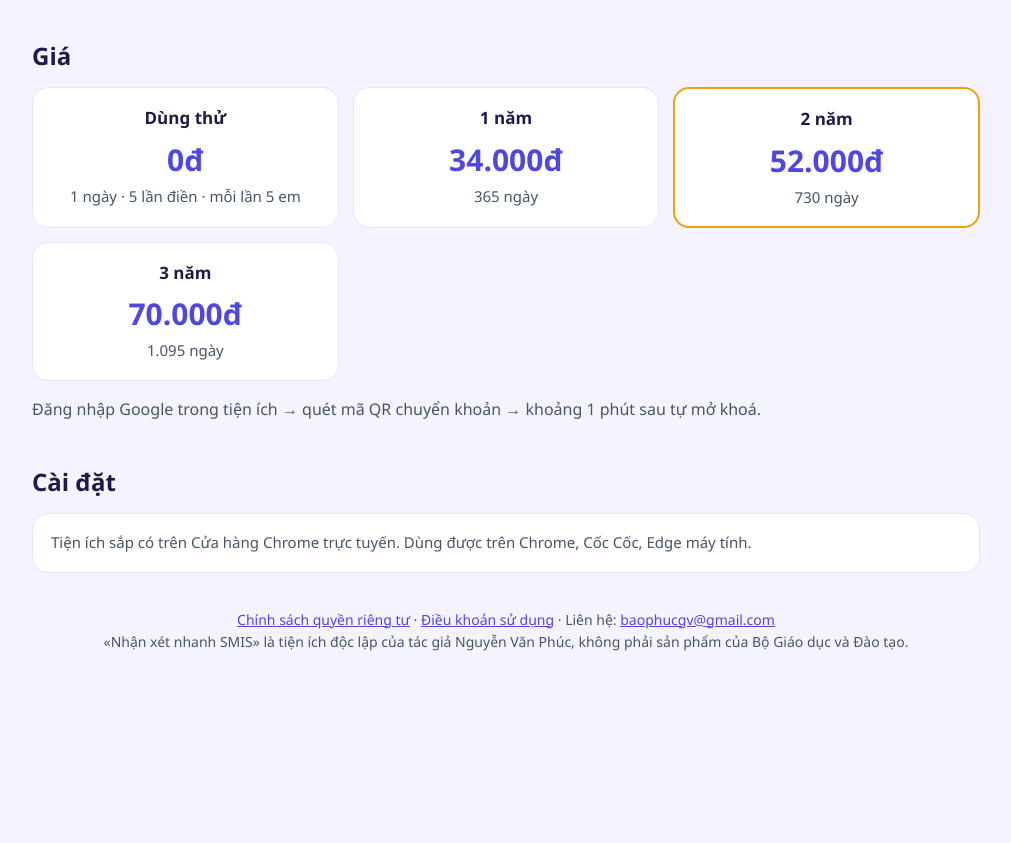
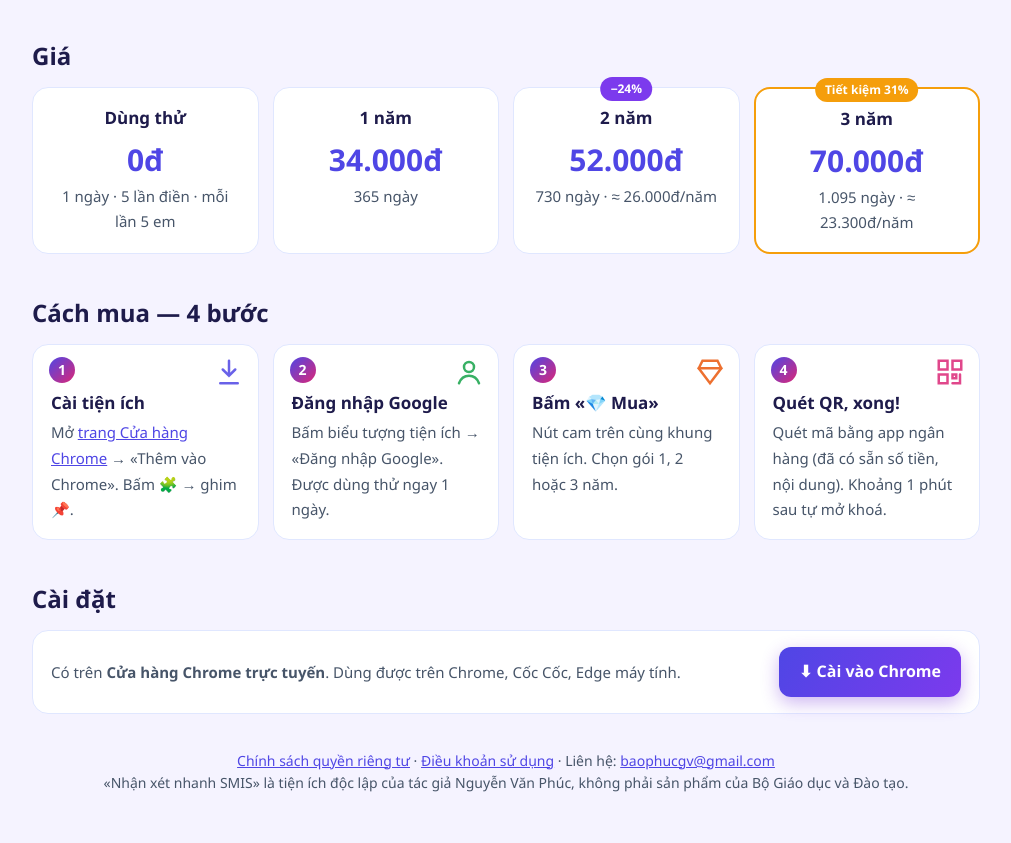
Before and after one commit to nhanxetnhanh/nhanxetnhanh.github.io, a plain HTML site: page index.html in a window 1280 px wide. Shown: the part 1225-2068 px from the top of the page, without its empty margins (134-1145 px from the left). Before the commit the page ends 1926 px from the top, so only its background shows below. Drawn offline with Linux system fonts and the light colour scheme.

Commit message:
Add files via upload

```diff
--- a/index.html
+++ b/index.html
@@ -28,6 +28,23 @@
   .goi { text-align: center; }
   .goi .gia { font-size: 30px; font-weight: 800; color: var(--chinh); }
   .goi.noi { border: 2px solid var(--cam); }
+  .nut.cam { background: linear-gradient(120deg, #f59e0b, #ea580c); color: #fff; margin-left: 8px; }
+  .nut.chinh { background: linear-gradient(120deg, #4f46e5, #7c3aed); color: #fff; box-shadow: 0 6px 18px #6d28d955; }
+  .nut-hang { display: flex; flex-wrap: wrap; gap: 10px; align-items: center; }
+  .nut-hang .nut { margin: 16px 0 0; }
+  .gia4 { display: grid; grid-template-columns: repeat(4, 1fr); gap: 14px; }
+  @media (max-width: 820px) { .gia4 { grid-template-columns: repeat(2, 1fr); } }
+  @media (max-width: 420px) { .gia4 { grid-template-columns: 1fr; } }
+  .goi { position: relative; }
+  .goi i { position: absolute; top: -11px; left: 50%; transform: translateX(-50%); font-style: normal; font-size: 12px; font-weight: 700; color: #fff; background: var(--cam); padding: 2px 10px; border-radius: 99px; white-space: nowrap; }
+  .goi i.tim { background: #7c3aed; }
+  .buoc { display: grid; grid-template-columns: repeat(4, 1fr); gap: 14px; counter-reset: b; }
+  @media (max-width: 820px) { .buoc { grid-template-columns: repeat(2, 1fr); } }
+  @media (max-width: 420px) { .buoc { grid-template-columns: 1fr; } }
+  .buoc .the { counter-increment: b; position: relative; padding-top: 44px; }
+  .buoc .the::before { content: counter(b); position: absolute; top: 12px; left: 16px; width: 26px; height: 26px; border-radius: 50%; background: linear-gradient(135deg, #4f46e5, #db2777); color: #fff; font-weight: 800; display: grid; place-items: center; font-size: 14px; }
+  .buoc svg { position: absolute; top: 12px; right: 14px; width: 30px; height: 30px; opacity: .85; }
+  .cai { display: flex; gap: 18px; align-items: center; flex-wrap: wrap; justify-content: space-between; }
   .chan { color: var(--mo); font-size: 14px; text-align: center; padding: 36px 16px 48px; }
   .chan a, main a { color: var(--chinh); }
 </style>
@@ -39,7 +56,10 @@
       <div>
         <h1>Nhận xét nhanh SMIS</h1>
         <p>Tiện ích trình duyệt điền nhận xét học sinh trên SMIS (CSDL ngành) theo mức đạt được — tiểu học và THCS, lớp 1–9.</p>
-        <a class="nut" href="#gia">Dùng thử miễn phí 1 ngày</a>
+        <div class="nut-hang">
+          <a class="nut" href="https://chromewebstore.google.com/detail/mbjffpkghaianjofeppcdggkopejiaah" target="_blank" rel="noopener">⬇ Cài vào Chrome — miễn phí</a>
+          <a class="nut cam" href="#cach-mua">Dùng thử 1 ngày · xem giá</a>
+        </div>
       </div>
     </div>
   </header>
@@ -57,16 +77,26 @@
     </div>
 
     <h2 id="gia">Giá</h2>
-    <div class="luoi">
+    <div class="gia4">
       <div class="the goi"><b>Dùng thử</b><div class="gia">0đ</div><span>1 ngày · 5 lần điền · mỗi lần 5 em</span></div>
       <div class="the goi"><b>1 năm</b><div class="gia">34.000đ</div><span>365 ngày</span></div>
-      <div class="the goi noi"><b>2 năm</b><div class="gia">52.000đ</div><span>730 ngày</span></div>
-      <div class="the goi"><b>3 năm</b><div class="gia">70.000đ</div><span>1.095 ngày</span></div>
+      <div class="the goi"><i class="tim">−24%</i><b>2 năm</b><div class="gia">52.000đ</div><span>730 ngày · ≈ 26.000đ/năm</span></div>
+      <div class="the goi noi"><i>Tiết kiệm 31%</i><b>3 năm</b><div class="gia">70.000đ</div><span>1.095 ngày · ≈ 23.300đ/năm</span></div>
     </div>
-    <p style="color:var(--mo)">Đăng nhập Google trong tiện ích → quét mã QR chuyển khoản → khoảng 1 phút sau tự mở khoá.</p>
+
+    <h2 id="cach-mua">Cách mua — 4 bước</h2>
+    <div class="buoc">
+      <div class="the"><svg viewBox="0 0 24 24" fill="none" stroke="#4f46e5" stroke-width="2" stroke-linecap="round"><path d="M12 3v12M7 10l5 5 5-5M5 21h14"/></svg><b>Cài tiện ích</b><span>Mở <a href="https://chromewebstore.google.com/detail/mbjffpkghaianjofeppcdggkopejiaah" target="_blank" rel="noopener">trang Cửa hàng Chrome</a> → «Thêm vào Chrome». Bấm 🧩 → ghim 📌.</span></div>
+      <div class="the"><svg viewBox="0 0 24 24" fill="none" stroke="#16a34a" stroke-width="2" stroke-linecap="round"><circle cx="12" cy="8" r="4"/><path d="M4 21c1.5-4 4.5-6 8-6s6.5 2 8 6"/></svg><b>Đăng nhập Google</b><span>Bấm biểu tượng tiện ích → «Đăng nhập Google». Được dùng thử ngay 1 ngày.</span></div>
+      <div class="the"><svg viewBox="0 0 24 24" fill="none" stroke="#ea580c" stroke-width="2" stroke-linecap="round"><path d="M6 3h12l3 6-9 12L3 9z"/><path d="M3 9h18"/></svg><b>Bấm «💎 Mua»</b><span>Nút cam trên cùng khung tiện ích. Chọn gói 1, 2 hoặc 3 năm.</span></div>
+      <div class="the"><svg viewBox="0 0 24 24" fill="none" stroke="#db2777" stroke-width="2" stroke-linecap="round"><rect x="3" y="3" width="7" height="7"/><rect x="14" y="3" width="7" height="7"/><rect x="3" y="14" width="7" height="7"/><path d="M14 14h3v3h-3zM20 14v7h-6"/></svg><b>Quét QR, xong!</b><span>Quét mã bằng app ngân hàng (đã có sẵn số tiền, nội dung). Khoảng 1 phút sau tự mở khoá.</span></div>
+    </div>
 
     <h2>Cài đặt</h2>
-    <div class="the"><span>Tiện ích sắp có trên Cửa hàng Chrome trực tuyến. Dùng được trên Chrome, Cốc Cốc, Edge máy tính.</span></div>
+    <div class="the cai">
+      <span>Có trên <b style="display:inline;font-size:inherit">Cửa hàng Chrome trực tuyến</b>. Dùng được trên Chrome, Cốc Cốc, Edge máy tính.</span>
+      <a class="nut chinh" href="https://chromewebstore.google.com/detail/mbjffpkghaianjofeppcdggkopejiaah" target="_blank" rel="noopener" style="margin:0">⬇ Cài vào Chrome</a>
+    </div>
   </main>
 
   <footer class="chan">
```
